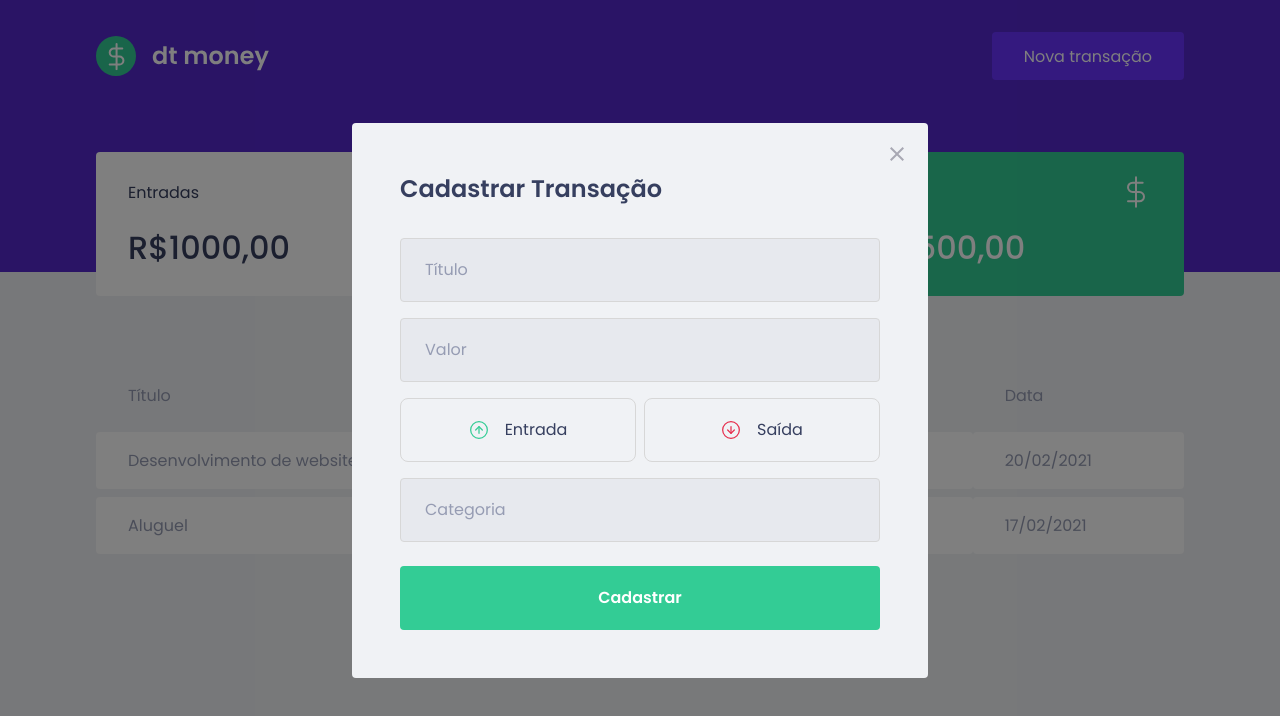
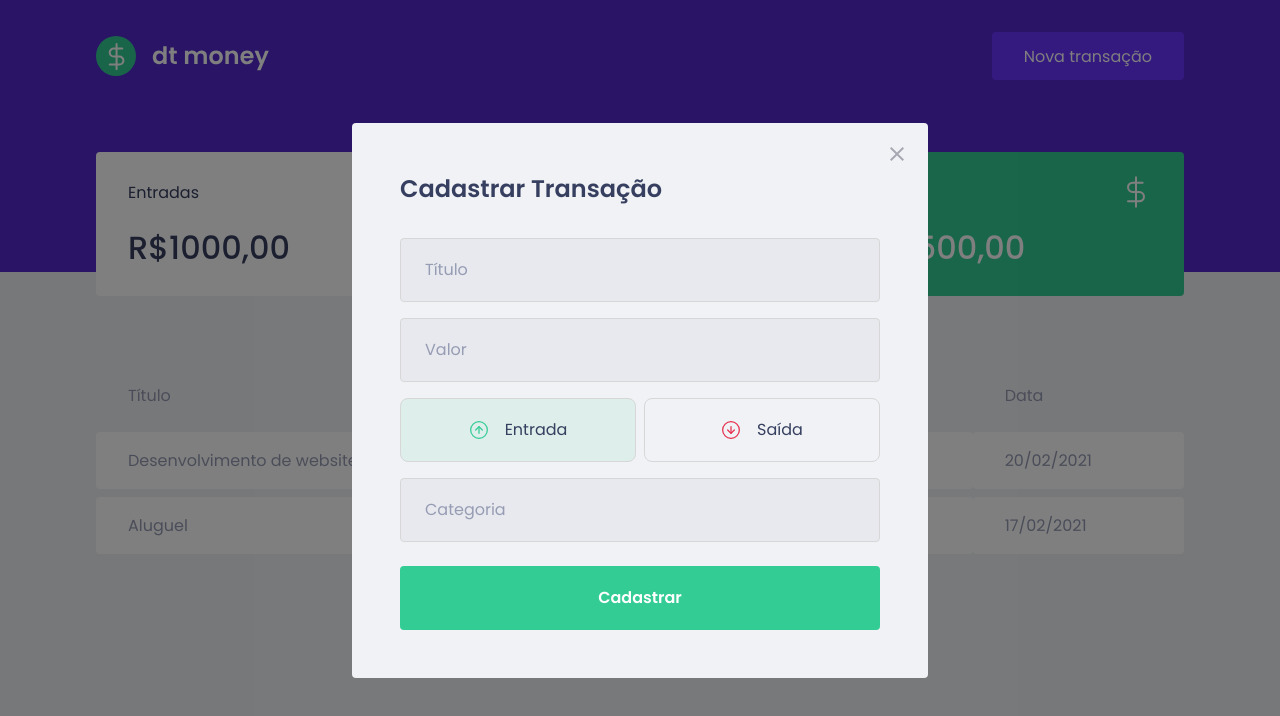
Before and after one commit to batzsh/dtmoney-react, a React (Create React App) app: page / in a window 1280 px wide. Both pictures are taken after a click on the button "Nova transação". Shown: the top 716 px of the page. Built offline with nearby package versions, Linux system fonts and the light colour scheme; no server answers; what miragejs would draw is missing.

Commit message:
refact: styling income and outcome buttons

```diff
--- a/src/components/NewTransactionModal/index.tsx
+++ b/src/components/NewTransactionModal/index.tsx
@@ -4,7 +4,8 @@
 import outcomeImg from "../../assets/outcome.svg";
 import closeImg from "../../assets/close.svg";
 
-import { Container, TransactionTypeContainer } from "./styles";
+import { Container, TransactionTypeContainer, RadioBox } from "./styles";
+import { useState } from "react";
 
 interface NewTransactionModalProps {
   isOpen: boolean;
@@ -15,6 +16,8 @@
   isOpen,
   onRequestClose,
 }: NewTransactionModalProps) {
+  const [type, setType] = useState("deposit");
+
   return (
     <Modal
       isOpen={isOpen}
@@ -36,15 +39,27 @@
         <input type='number' placeholder='Valor' />
 
         <TransactionTypeContainer>
-          <button type='button'>
+          <RadioBox
+            type='button'
+            onClick={() => {
+              setType("deposit");
+            }}
+            isActive={type === "deposit"}
+            activeColor='green'>
             <img src={incomeImg} alt='Entrada' />
             <span>Entrada</span>
-          </button>
+          </RadioBox>
 
-          <button type='button'>
+          <RadioBox
+            type='button'
+            onClick={() => {
+              setType("withdraw");
+            }}
+            isActive={type === "withdraw"}
+            activeColor='red'>
             <img src={outcomeImg} alt='Saída' />
             <span>Saída</span>
-          </button>
+          </RadioBox>
         </TransactionTypeContainer>
 
         <input placeholder='Categoria' />
--- a/src/components/NewTransactionModal/styles.ts
+++ b/src/components/NewTransactionModal/styles.ts
@@ -1,5 +1,5 @@
 import styled from "styled-components";
-import { darken } from "polished";
+import { darken, transparentize } from "polished";
 
 export const Container = styled.form`
   h2 {
@@ -54,13 +54,27 @@
   display: grid;
   grid-template-columns: 1fr 1fr;
   gap: 0.5rem;
+`;
 
-  button {
+interface RadioBoxProps {
+  isActive: boolean;
+  activeColor: "green" | "red";
+}
+
+const colors = {
+  green: "#33CC95",
+  red: "#E52e54",
+};
+
+export const RadioBox = styled.button<RadioBoxProps>`
   height: 4rem;
   border: 1px solid #d7d7d7;
   border-radius: 0.5rem;
 
-    background: transparent;
+  background: ${(props) =>
+    props.isActive === true
+      ? transparentize(0.9, colors[props.activeColor])
+      : "transparent"};
 
   display: flex;
   align-items: center;
@@ -83,5 +97,4 @@
     font-size: 1rem;
     color: var(--text-title);
   }
-  }
 `;
```
Lines whose indentation alone changed are shown as unchanged.
